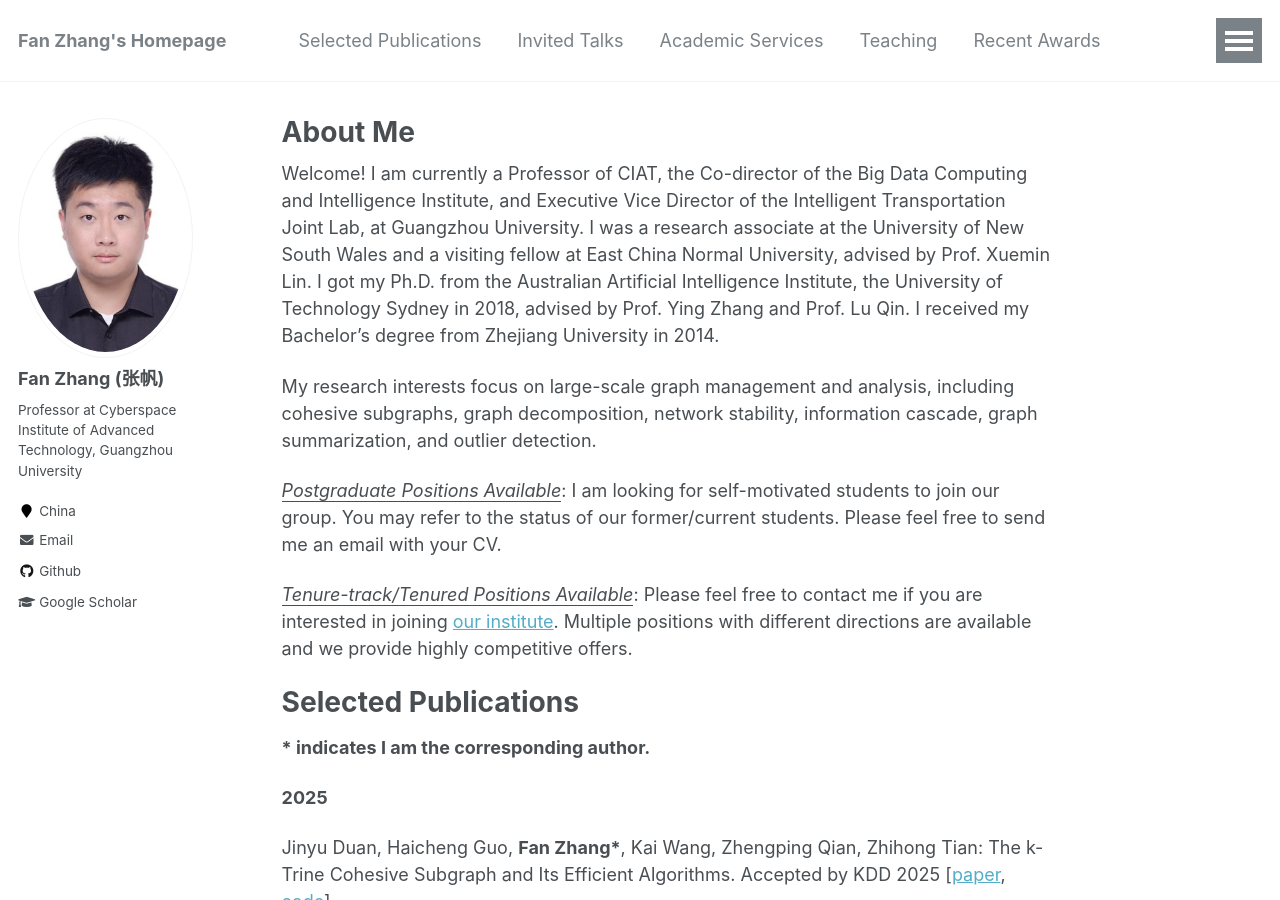
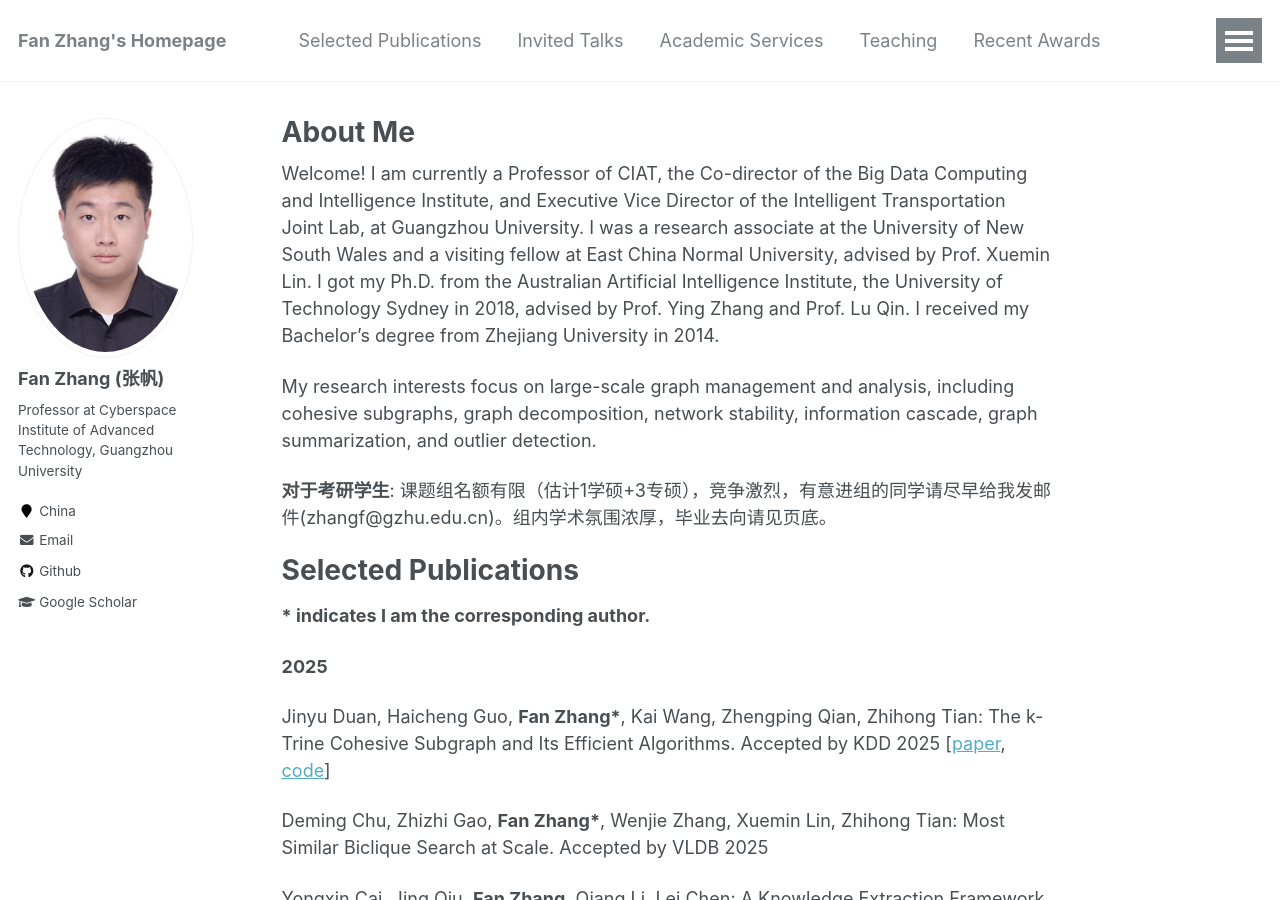
Before and after one commit to fanzhangcs/fanzhangcs.github.io, a Jekyll site: the page built from _pages/about.md, in a window 1280 px wide and 900 px high. Built offline with Jekyll 4.4.1, drawn with Linux system fonts in a browser that asks for light colours.

Commit message:
Update about.md

```diff
--- a/_pages/about.md
+++ b/_pages/about.md
@@ -13,10 +13,13 @@ Welcome! I am currently a Professor of CIAT, the Co-director of the Big Data Com
 My research interests focus on large-scale graph management and analysis, including cohesive subgraphs, graph decomposition, network stability, information cascade, graph summarization, and outlier detection.
 <!--Link to [DBLP](https://dblp.uni-trier.de/pid/21/3626-36.html).-->
 
+<!--
 *<ins>Postgraduate Positions Available</ins>*: I am looking for self-motivated students to join our group. You may refer to the status of our former/current students. Please feel free to send me an email with your CV.
 
 *<ins>Tenure-track/Tenured Positions Available</ins>*: Please feel free to contact me if you are interested in joining [our institute](https://wyy.gzhu.edu.cn/xygk/xyjs.htm). Multiple positions with different directions are available and we provide highly competitive offers.
+-->
 
+**对于考研学生**: 课题组名额有限（估计1学硕+3专硕），竞争激烈，有意进组的同学请尽早给我发邮件(zhangf@gzhu.edu.cn)。组内学术氛围浓厚，毕业去向请见页底。
 
 Selected Publications
 ======
```
